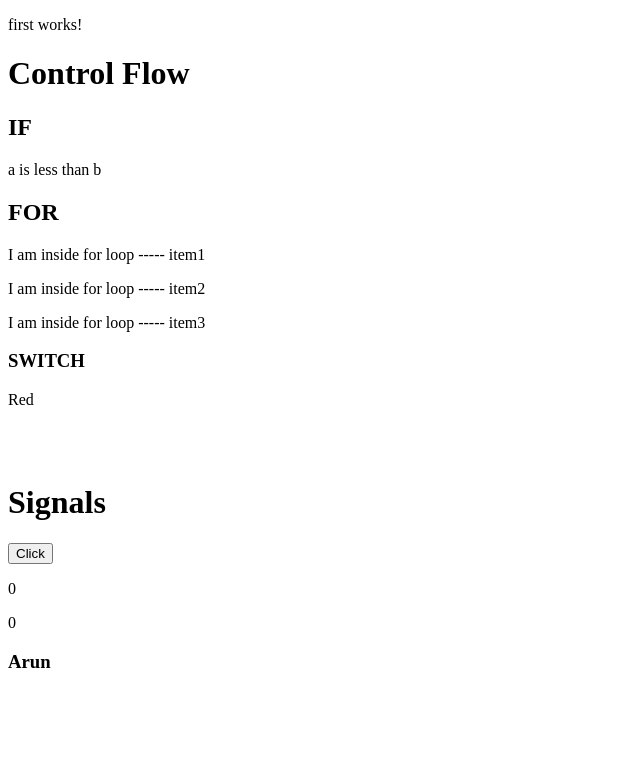
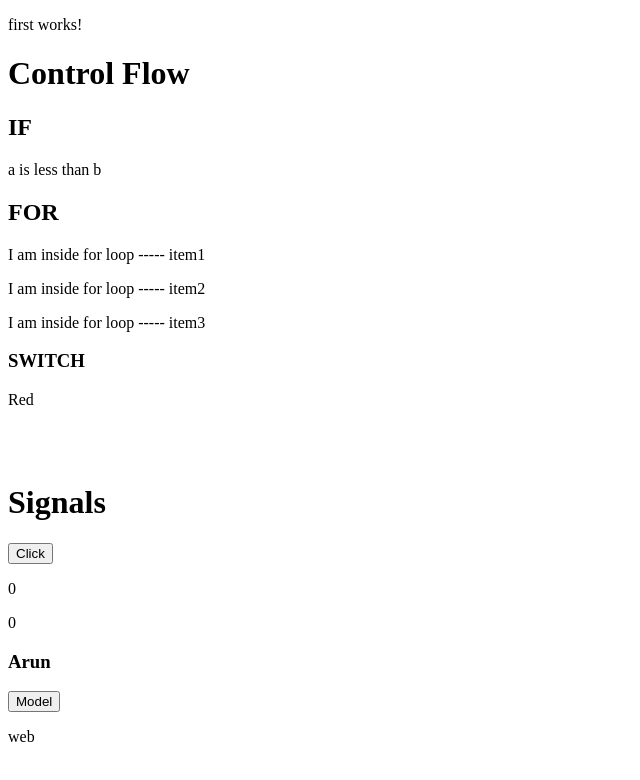
Before and after one commit to ArunSakthiAnandM/angular18, an Angular app in the folder angular18/: page / in a window 1280 px wide. Shown: the top 780 px of the page, without its empty margins (0-640 px from the left). Built offline with nearby package versions, Linux system fonts and the light colour scheme.

Commit message:
updated model signals

```diff
--- a/angular18/src/app/signals/signals.component.html
+++ b/angular18/src/app/signals/signals.component.html
@@ -9,3 +9,7 @@
 <p>{{ doubleCount() }}</p>
 
 <h3>{{ name() }}</h3>
+
+<button (click)="modelFun()">Model</button>
+
+<p>{{ team() }}</p>
--- a/angular18/src/app/signals/signals.component.ts
+++ b/angular18/src/app/signals/signals.component.ts
@@ -1,4 +1,11 @@
-import { Component, computed, effect, input, signal } from '@angular/core';
+import {
+  Component,
+  computed,
+  effect,
+  input,
+  model,
+  signal,
+} from '@angular/core';
 
 @Component({
   selector: 'app-signals',
@@ -13,6 +20,7 @@ export class SignalsComponent {
       console.log(`The current count is: ${this.count()}`);
     });
   }
+
   count = signal(0);
   doubleCount = computed(() => this.count() * 2);
 
@@ -21,4 +29,11 @@ export class SignalsComponent {
   }
 
   name = input<string>();
+
+  team = model('web');
+
+  modelFun(): void {
+    this.team.set('notif'); // model can be edited/reassigned
+    // 'this.name' (input) cannot be edited
+  }
 }
```
